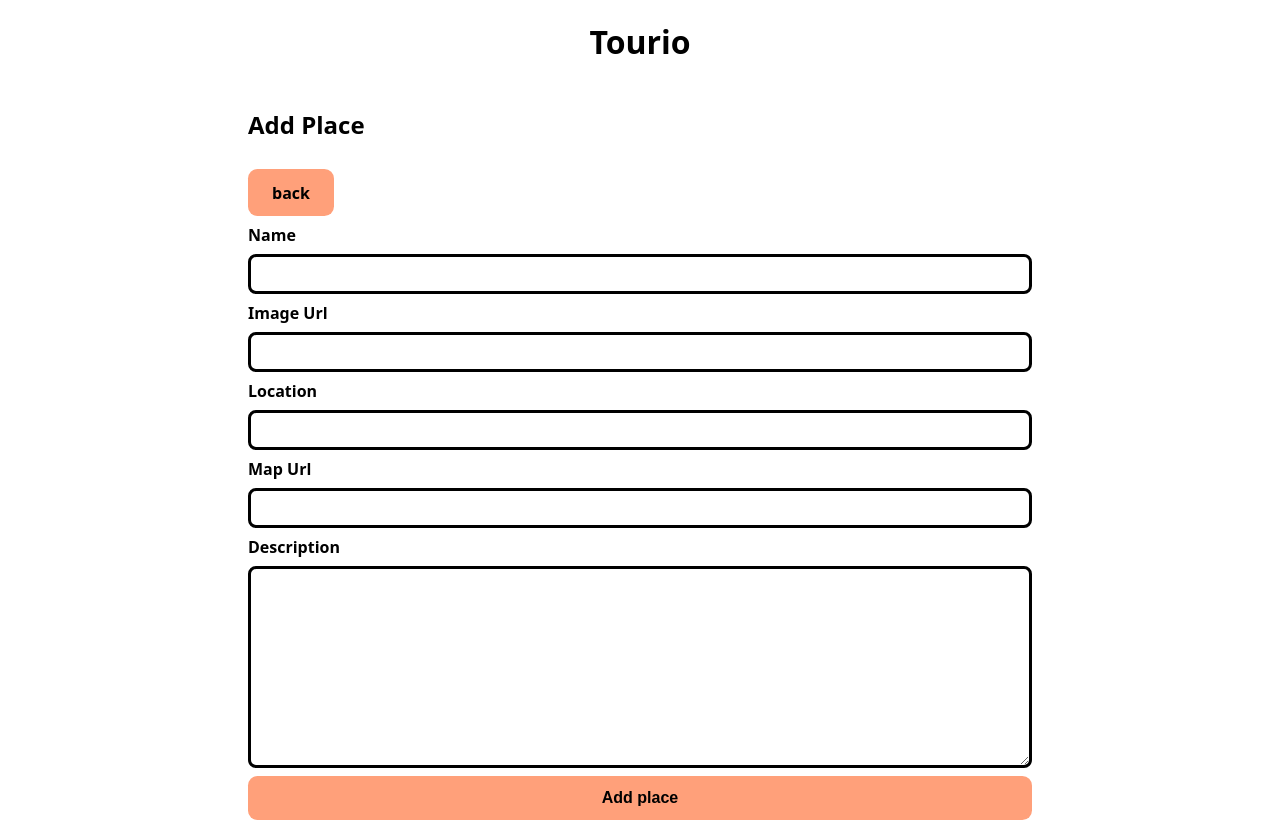
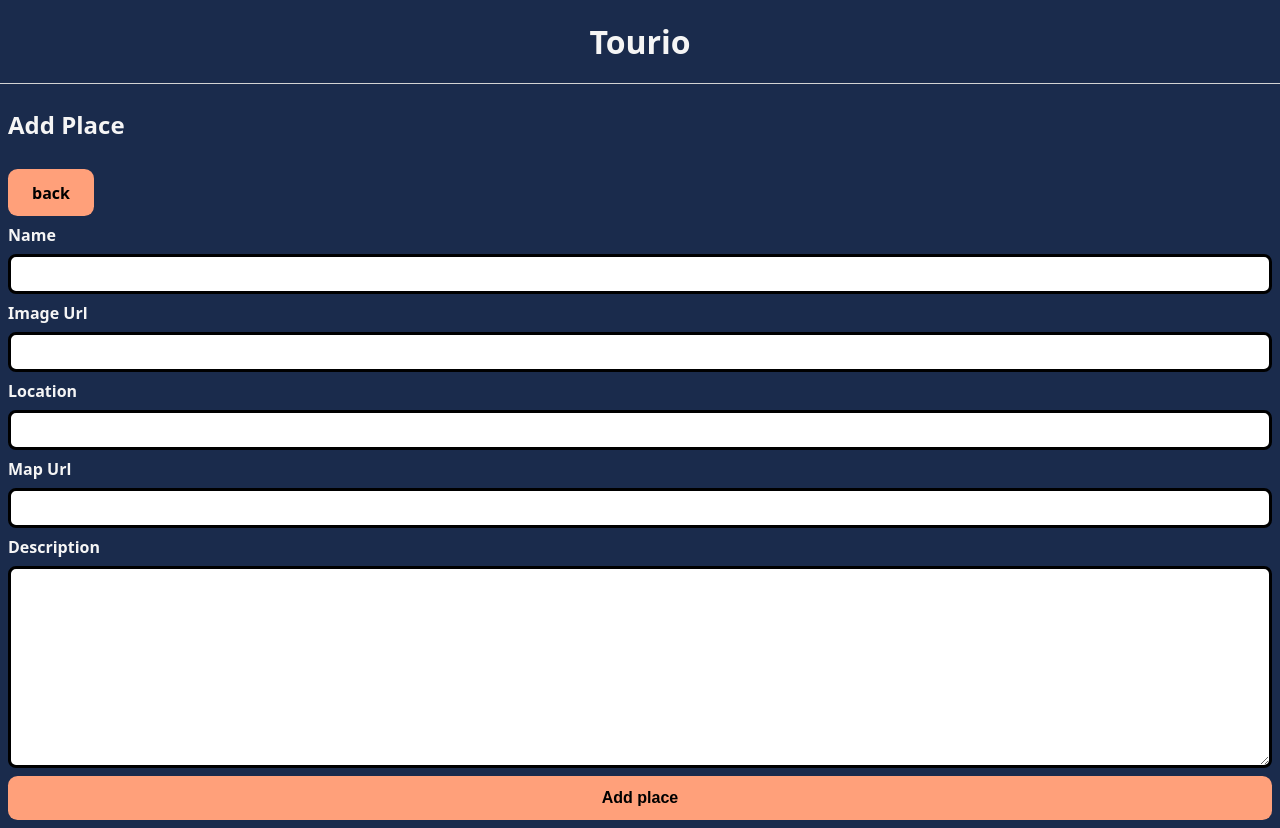
Before and after one commit to Judiaca/juan-paulina-tourio-app, a Next.js app: page /create in a window 1280 px wide. Built offline with nearby package versions, Linux system fonts and the light colour scheme; no server answers; the database is empty.

Commit message:
more style

```diff
--- a/components/Layout.js
+++ b/components/Layout.js
@@ -10,9 +10,8 @@ const Main = styled.main`
   position: relative;
   width: 100%;
 
-  max-width: 800px;
-  margin-left: auto;
-  margin-right: auto;
+  background-color: #1a2b4c;
+  color: #f5f5f5;
 `;
 
 export default function Layout({ children }) {
--- a/components/TitleBar.js
+++ b/components/TitleBar.js
@@ -10,6 +10,10 @@ const Headline = styled.h1`
   padding: 20px;
   text-align: center;
   z-index: 1;
+
+  border-bottom: 1px solid lightgrey;
+  background-color: #1a2b4c;
+  color: #f5f5f5;
 `;
 
 export default function TitleBar() {
```
Also changed, not shown: components/Card.js (+7 -1 lines), components/Comments.js (+9 -1 lines).
